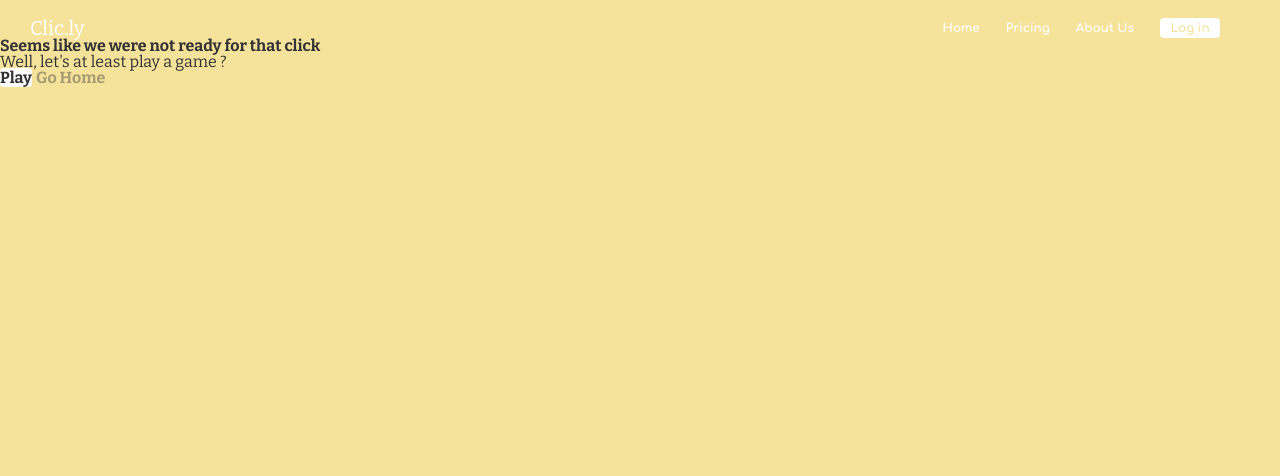
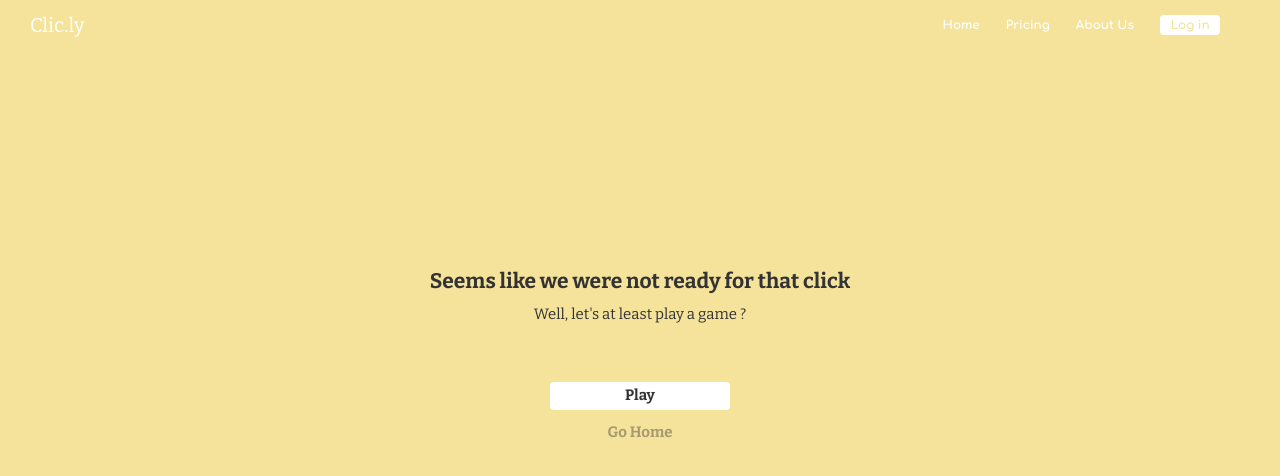
Before and after one commit to MatheusCaputo/Estudos-Front-end, a plain HTML site: page jokenpo/src/404.html in a window 1280 px wide. Drawn offline with nearby package versions, Linux system fonts and the light colour scheme.

Commit message:
Criado o container main-stage

```diff
--- a/jokenpo/src/404.html
+++ b/jokenpo/src/404.html
@@ -22,6 +22,7 @@
 
     <link rel="stylesheet" href="css/containers/main-header.css">
     <link rel="stylesheet" href="css/containers/main-menu.css">
+    <link rel="stylesheet" href="css/containers/main-stage.css">
 
 </head>
 <body>
@@ -36,7 +37,7 @@
         </nav>
     </header>
 
-    <section>
+    <section class="main-stage">
         <h1 class="simple-title">Seems like we were not ready for that click</h1>
         <h2 class="simple-subtitle">Well, let's at least play a game ?</h2>
         <a class="primary-button -dark" href="">Play</a>
--- /dev/null
+++ b/jokenpo/src/css/containers/main-stage.css
@@ -0,0 +1,32 @@
+.main-stage{
+    height: 80vh;
+    display: flex;
+    flex-direction: column;
+    align-items: center;
+    justify-content: center;
+    font-size: 15px;
+}
+
+.main-stage > .simple-title{
+    font-size: 21px;
+    margin-bottom: var(--smaller-gap);
+}
+
+.main-stage > .simple-subtitle{
+    margin-bottom: var(--big-gap);
+}
+
+.main-stage > .primary-button{
+
+    display: flex;
+    align-items: center;
+    justify-content: center;
+    margin-bottom: var(--smaller-gap);
+    width: 180px;
+    height: 28px;
+
+    /* Forma alternativa:
+    text-align: center;
+    line-height: 28px;
+    */
+}
--- a/jokenpo/src/css/settings/gap.css
+++ b/jokenpo/src/css/settings/gap.css
@@ -1,5 +1,6 @@
 :root{
-    --smaller-gap: 18px;
+    --smaller-gap: 15px;
     --small-gap: 22px;
     --medium-gap: 30px;
+    --big-gap: 60px;
 }
```
